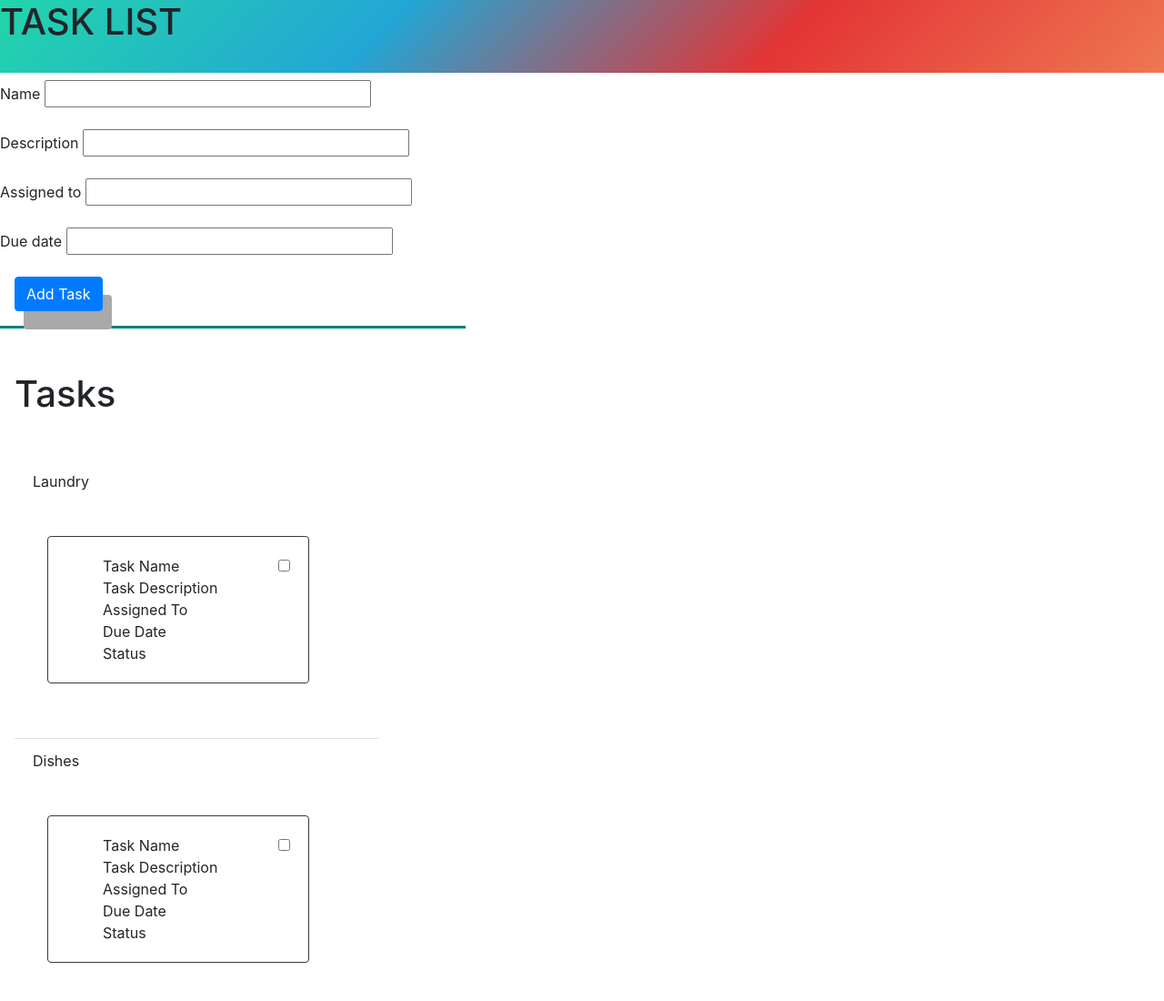
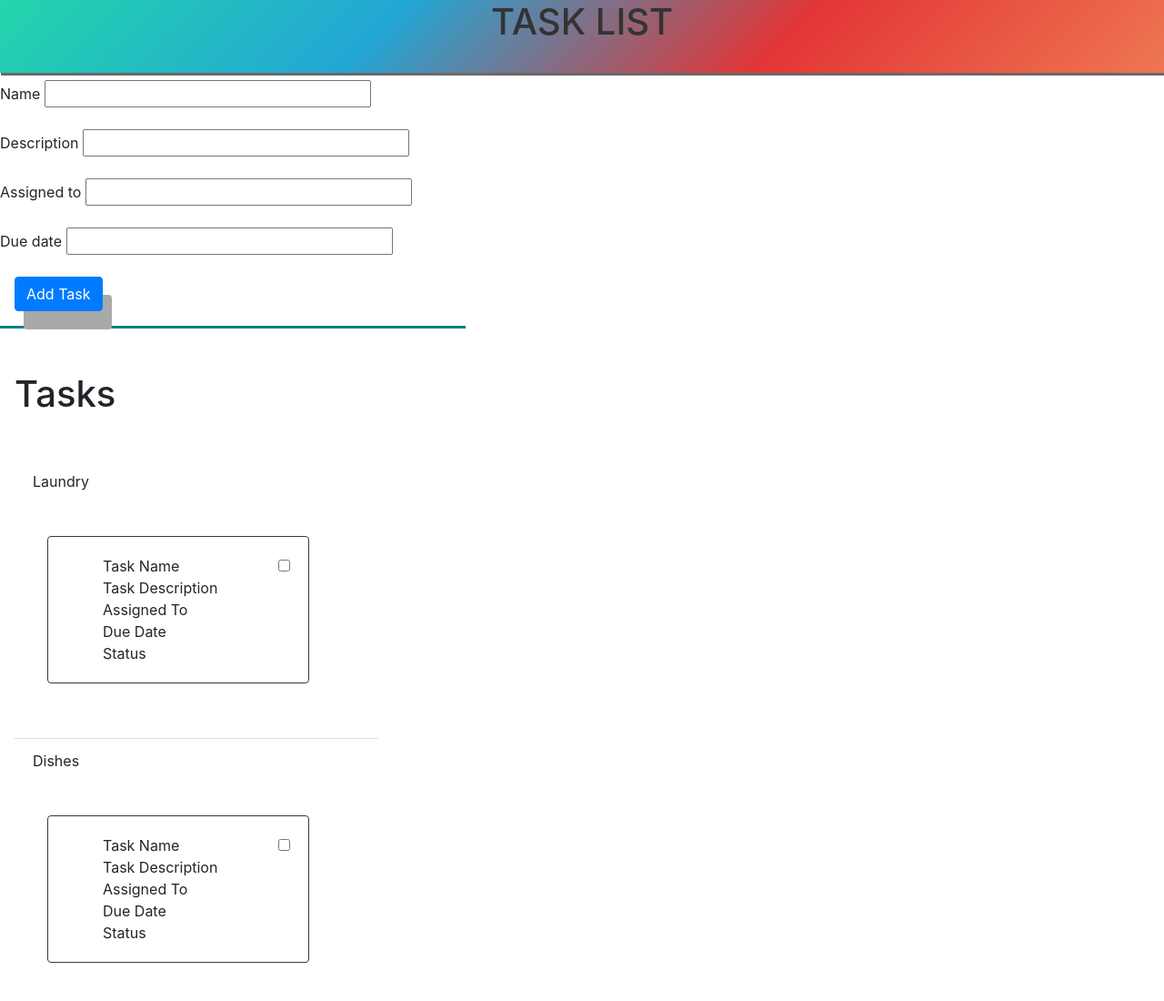
Before and after one commit to devKristinP/Group2-Final-Project, a plain HTML site: page index.html in a window 1280 px wide. Shown: the top 1100 px of the page at 91% size. Drawn offline with nearby package versions, Linux system fonts and the light colour scheme.

Commit message:
add banner center and shadow

```diff
--- a/assets/style.css
+++ b/assets/style.css
@@ -6,4 +6,7 @@
   background-size: 100% 100%;
   animation: gradient 15s ease infinite;
   height: 10vh;
+  box-shadow: 1px 3px rgb(107, 104, 104);
+  text-align: center;
+  color: rgb(52, 51, 51)
 }
```
